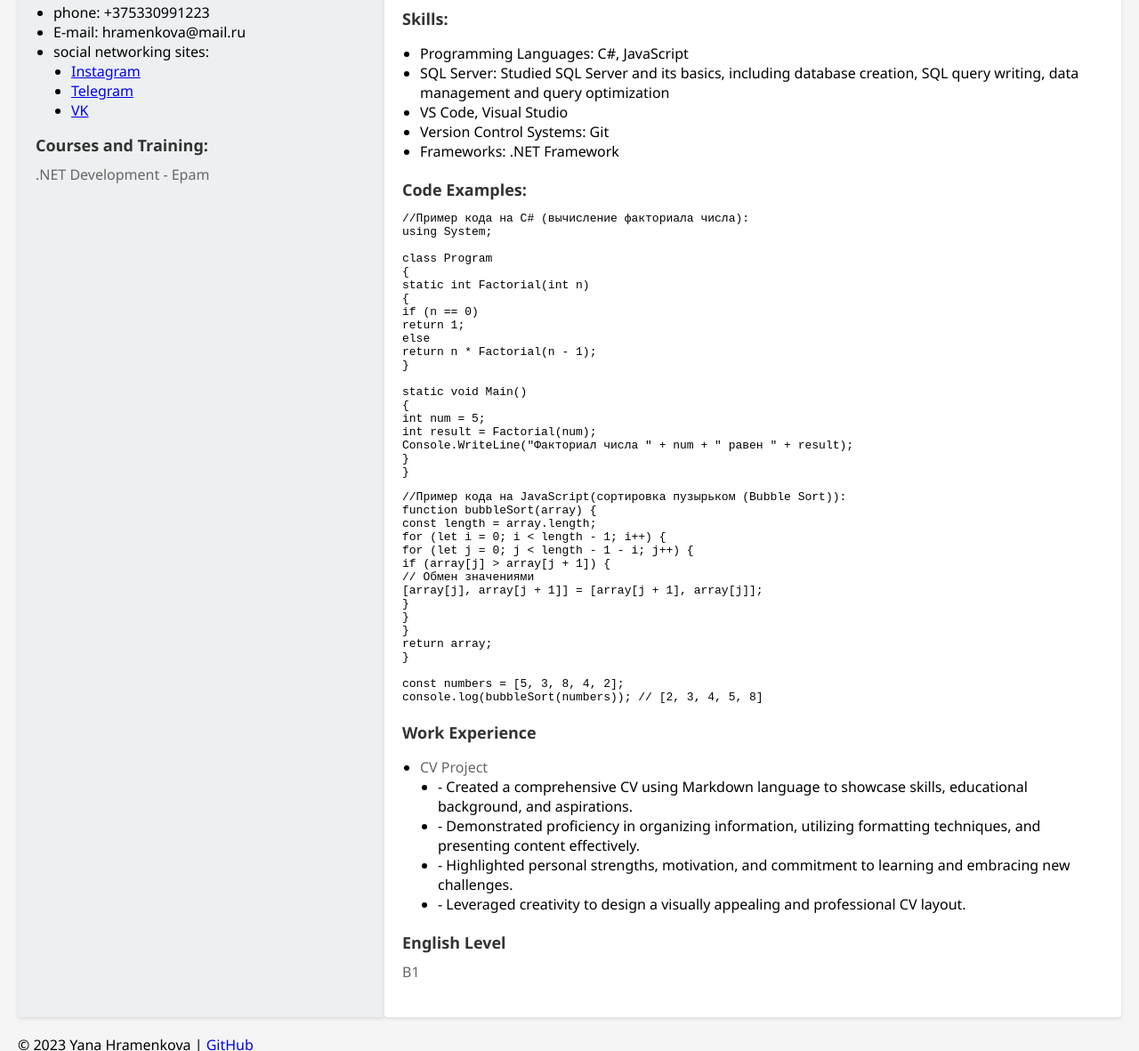
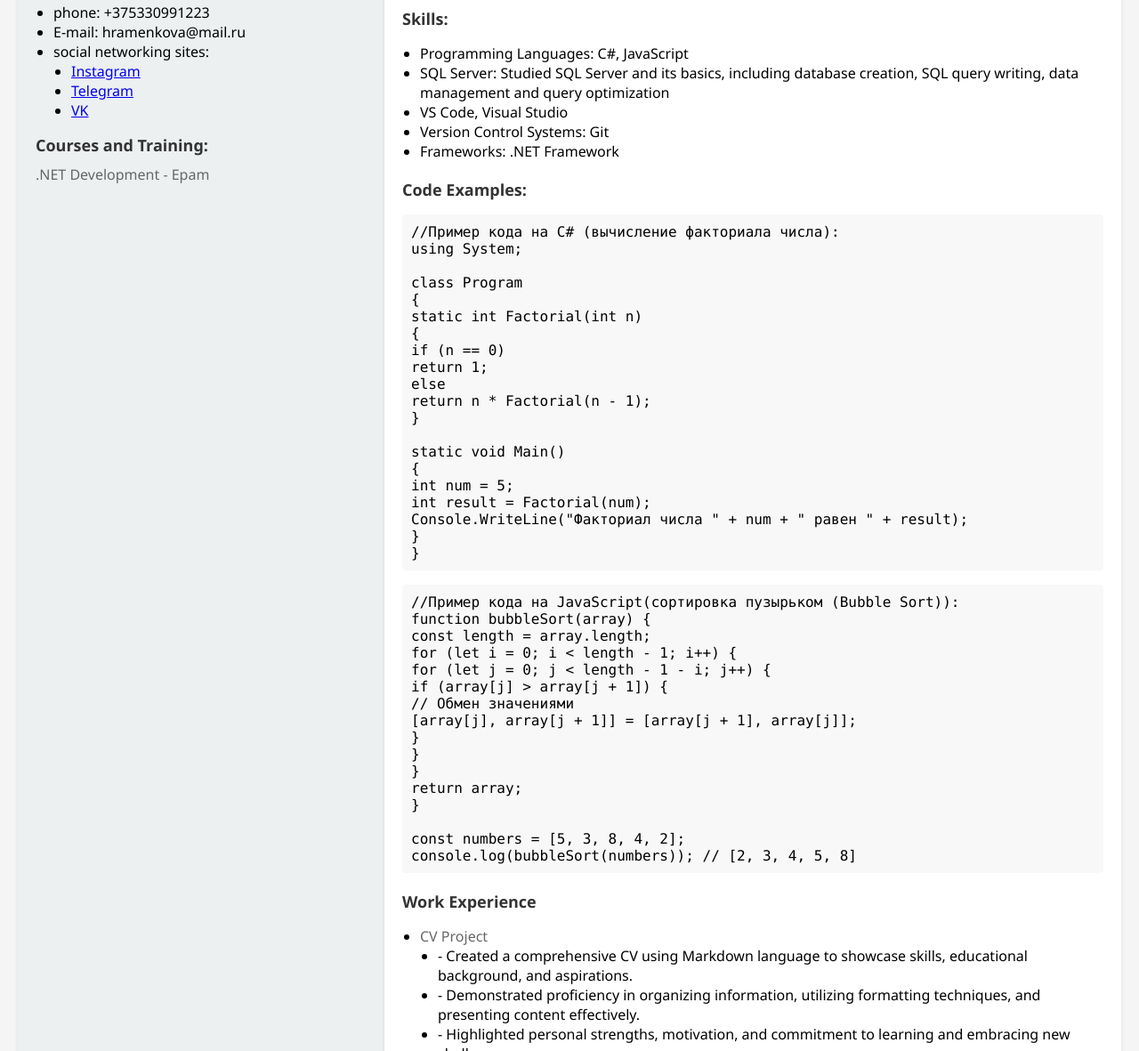
Before and after one commit to yahramenkova/HTML_CSS_CV, a plain HTML site: page index.html in a window 1280 px wide. Shown: the part 501-1682 px from the top of the page at 89% size. Drawn offline with Linux system fonts and the light colour scheme.

Commit message:
feat: add styles for code

```diff
--- a/main.css
+++ b/main.css
@@ -76,3 +76,14 @@ body {
     list-style-type: disc;
     padding-left: 20px;
   }
+  pre {
+    background-color: #f8f8f8;
+    padding: 10px;
+    border-radius: 4px;
+    overflow-x: auto;
+    font-family: Consolas, monospace;
+  }
+
+  code {
+    font-family: Consolas, monospace;
+  }
```
